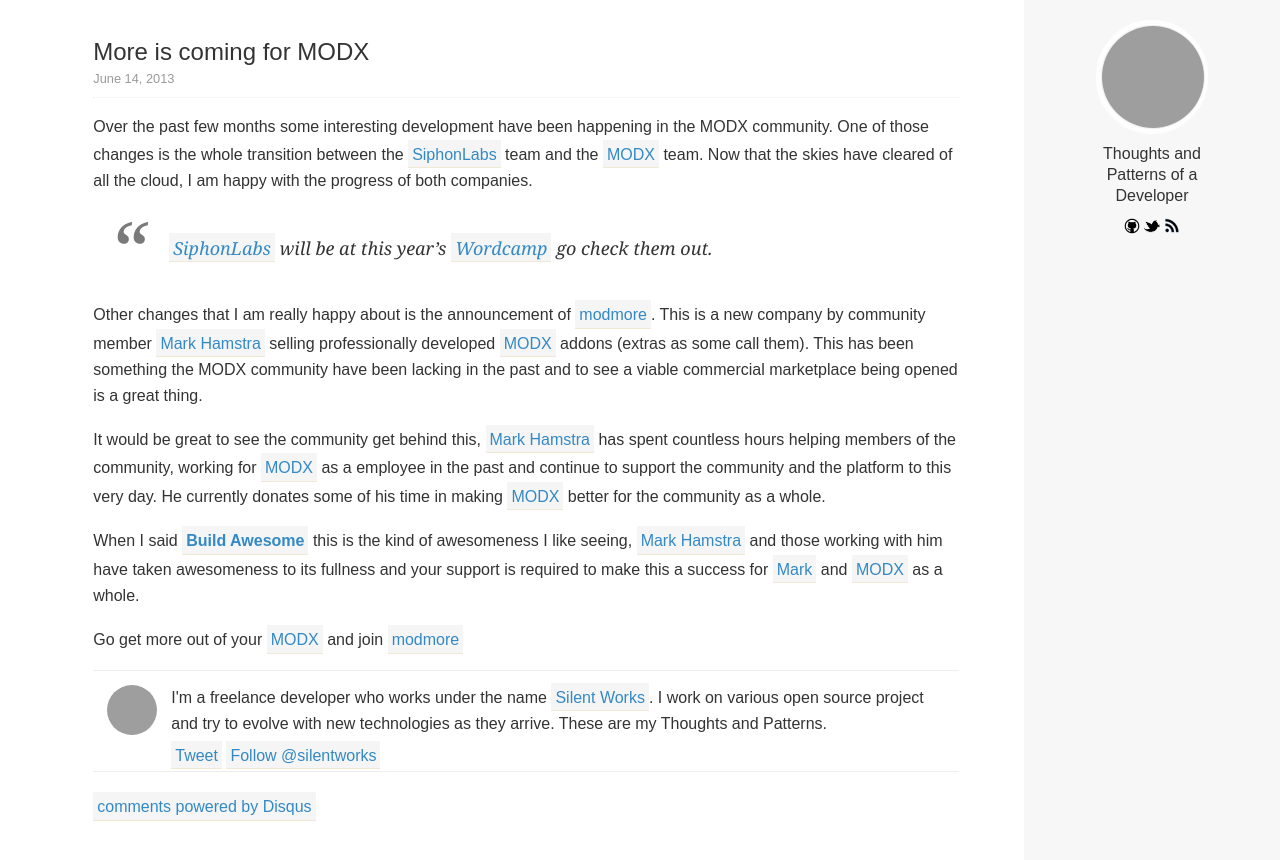
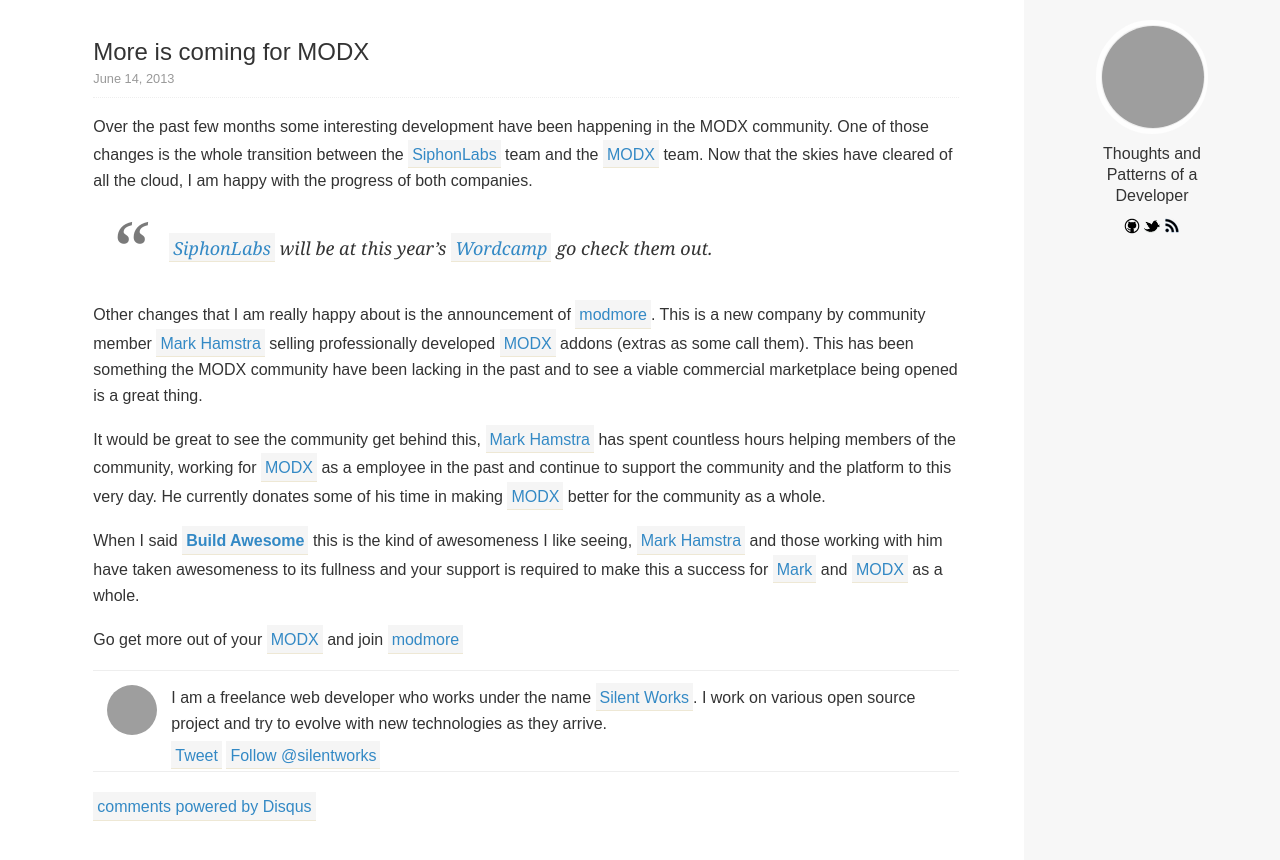
Before and after one commit to silentworks/thoughts, a Jekyll site: the page built from _posts/2013-06-14-more-is-coming-for-modx.markdown, in a window 1280 px wide, cut to the strip 0-860 px from the top of the page. Built offline with Jekyll 4.4.1, drawn with Linux system fonts in a browser that asks for light colours; Markdown is read by kramdown in place of the engine named in the settings; comment, search, counter and statistics services are not loaded; grey boxes are pictures that could not be loaded.

Commit message:
Update post.html

```diff
--- a/_layouts/post.html
+++ b/_layouts/post.html
@@ -17,8 +17,8 @@ layout: layout
                     <img src="{{ site.gravatar_url }}?s=142" height="50" width="50" />
                 </a>
 
-                <p>I'm a freelance developer who works under the name <a href="http://silentworks.co.uk/">Silent Works</a>. I work on various open source project and try to evolve with
-                    new technologies as they arrive. These are my Thoughts and Patterns.</p>
+                <p>I am a freelance web developer who works under the name <a href="http://silentworks.co.uk/">Silent Works</a>. I work on various open source project and try to evolve with
+                    new technologies as they arrive.</p>
 
                 <a href="http://twitter.com/share" class="twitter-share-button" data-count="none" data-via="{{ site.twitter }}">Tweet</a>
                 <a href="http://twitter.com/{{ site.twitter }}" class="twitter-follow-button" data-show-count="false">Follow @{{ site.twitter }}</a>
```
